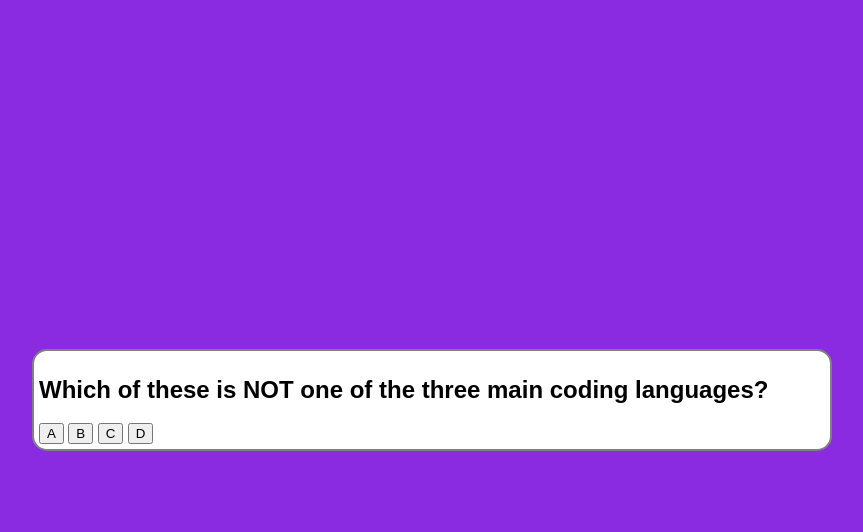
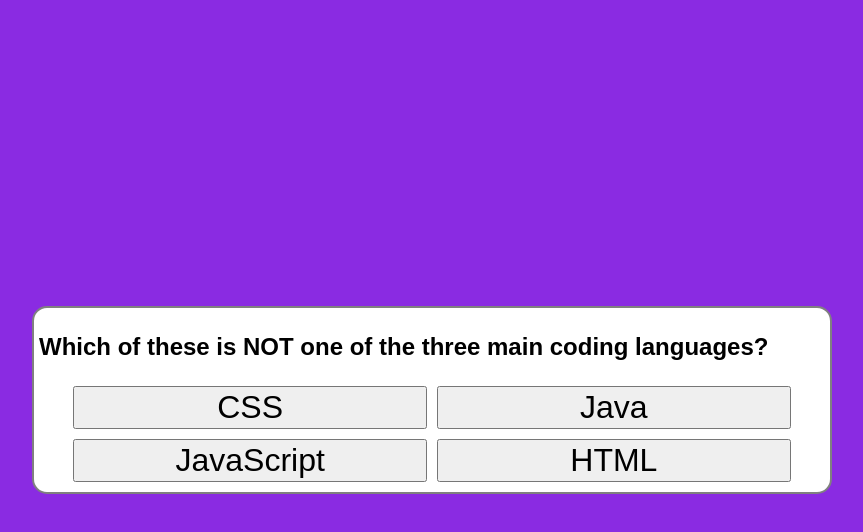
Before and after one commit to benthackray/codingQuiz, a plain HTML site: page index.html in a window 1280 px wide. Both pictures are taken after a click on the button "Start!". Shown: the whole page, without its empty margins (208-1071 px from the left). Drawn offline with Linux system fonts and the light colour scheme.

Commit message:
wrestled with the js for a while. made little progress. homework is unfinished as of june 9th

```diff
--- a/assets/css/style.css
+++ b/assets/css/style.css
@@ -29,3 +29,16 @@ body {
 .hide {
     display: none;
 }
+
+.answerGrid {
+    display: flex;
+    flex-wrap: wrap;
+    justify-content: center;
+
+}
+
+button {
+    flex: 0 0 45%;
+    font-size: 2rem;
+    margin: 5px;
+}
--- a/assets/js/script.js
+++ b/assets/js/script.js
@@ -1,3 +1,24 @@
+var questionList = [
+    {
+        question: "Which of these is NOT one of the three main coding languages?",
+        choiceA: "CSS",
+        choiceB: "Java",
+        choiceC: "JavaScript",
+        choiceD: "HTML",
+        answer: "Java"
+    },
+
+    {
+        question: "What does HTML stand for?",
+        choiceA: "HyperText Markup Language",
+        choiceB: "Helpful Tech Module Lists",
+        choiceC: "Hyperweb Text Manipulation Language",
+        choiceD: "Hey! That's My Lettuce!",
+        answer: "HyperText Markup Language",
+    }
+
+]
+
 var startBtnEl = document.getElementById('startBtn')
 var homeMenuEl = document.getElementById('homeMenu')
 var quizQuestionsEl = document.getElementById('quizQuestions')
@@ -7,48 +28,58 @@ var highScoresEl = document.getElementById('highScores')
 
 var questionEl = document.getElementById('question')
 
+var questionIndex = 0;
+var currentQuestion = questionList[questionIndex]
+var answerGridEl = document.getElementById('answerGrid')
+var choiceAEl = document.getElementById('choiceA')
+var choiceBEl = document.getElementById('choiceB')
+var choiceCEl = document.getElementById('choiceC')
+var choiceDEl = document.getElementById('choiceD')
 
-var questionList = [
-    {
-        question: "Which of these is NOT one of the three main coding languages?",
-        answers: [
-            {text: "CSS", correct:false},
-            {text: "Java", correct:true},
-            {text: "JavaScript", correct:false},
-            {text: "HTML", correct:false}
-        ]
-    },
 
-    {
-        question: "Which of these is NOT one of the three main coding languages?",
-        answers: [
-            {text: "CSS", correct:false},
-            {text: "Java", correct:true},
-            {text: "JavaScript", correct:false},
-            {text: "HTML", correct:false}
-        ]
-    }
 
-]
 
 // Start page with button that begins the quiz
 startBtnEl.addEventListener("click", startGame)
 
 function startGame() {
-    homeMenuEl.classList.add('hide')
-    quizQuestionsEl.classList.remove("hide")
-    questionList.sort()
-    nextQuestion()
+    homeMenuEl.classList.add('hide');
+    quizQuestionsEl.classList.remove("hide");
+    questionIndex = 0;
+    nextQuestion();
+
+}
+
+choiceAEl.addEventListener('click', checkAnswer)
+choiceBEl.addEventListener('click', checkAnswer)
+choiceCEl.addEventListener('click', checkAnswer)
+choiceDEl.addEventListener('click', checkAnswer)
+
+
+
+function checkAnswer(){
+    questionIndex = questionIndex + 1;
+    nextQuestion;
+    console.log(this.textContent);
+    if (this.textContent===currentQuestion.answer){
+
+        console.log("nothing taken off timer");
+    }else {
+        console.log("fifteen seconds off timer");
+    }
 
 }
 
 function nextQuestion() {
-    questionEl.textContent = questionList[0].question;
+    questionEl.textContent = currentQuestion.question;
+    choiceAEl.textContent = currentQuestion.choiceA;
+    choiceBEl.textContent = currentQuestion.choiceB;
+    choiceCEl.textContent = currentQuestion.choiceC;
+    choiceDEl.textContent = currentQuestion.choiceD;
+
+    console.log(questionIndex)
 
 }
-
-
-
 
 
 
--- a/index.html
+++ b/index.html
@@ -23,10 +23,10 @@
         <div id="quizQuestions" class="quizQuestions box hide">
             <h2 id="question">Question</h2>
             <div id="answerGrid" class="answerGrid">
-                <button class="choice">A</button>
-                <button class="choice">B</button>
-                <button class="choice">C</button>
-                <button class="choice">D</button>
+                <button id="choiceA" class="answerBtn">A</button>
+                <button id="choiceB" class="answerBtn">B</button>
+                <button id="choiceC" class="answerBtn">C</button>
+                <button id="choiceD" class="answerBtn">D</button>
             </div>
         </div>
 
```
